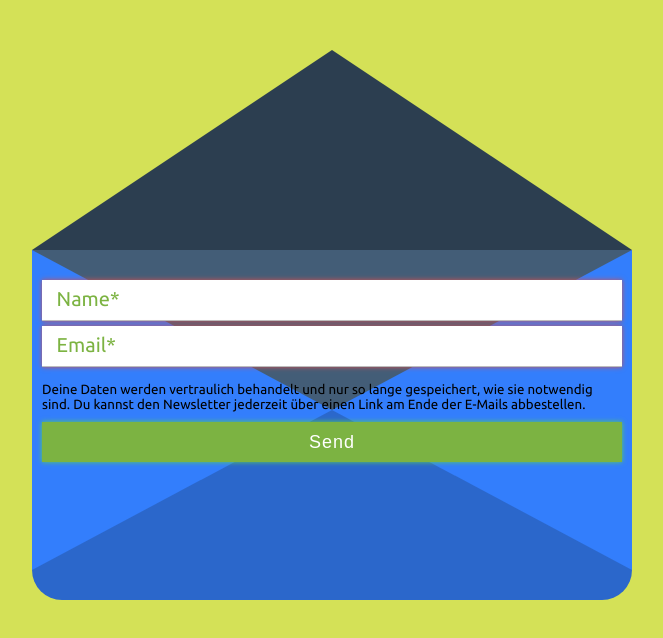
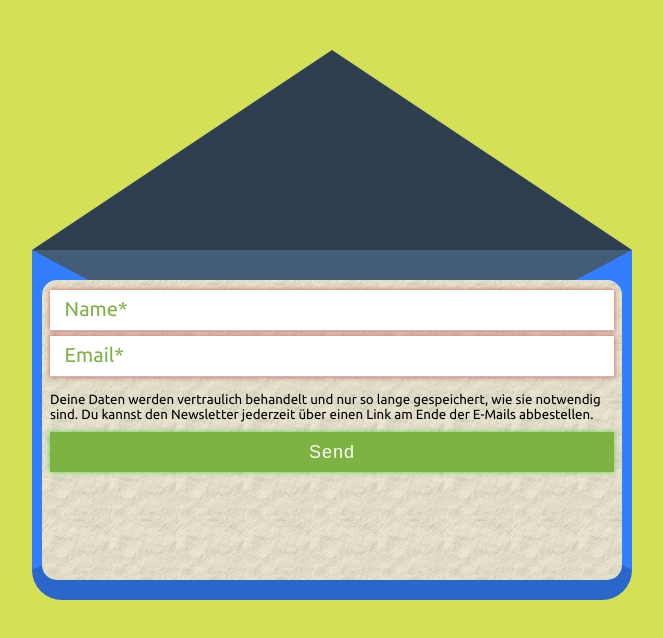
Before and after one commit to digital-scouts/mailserver, a website: page src/views/subscribe/subscribe.html in a window 1280 px wide. Both pictures are taken after a click on the element 640 px from the left and 425 px from the top of the page. Shown: the whole page, without its empty margins (308-971 px from the left). Drawn offline with nearby package versions, Linux system fonts and the light colour scheme; no server answers.

Commit message:
add paper style to subscribe

```diff
--- a/src/views/subscribe/subscribe.css
+++ b/src/views/subscribe/subscribe.css
@@ -111,7 +111,18 @@ html, body {
   transition: 1.5s;
   transition-delay: 1s;
   z-index: 350;
+  background-color: whitesmoke;
+  border-radius: 15px;
+  background: url(paper.gif);
+  background-position: left top;
+  background-repeat: repeat;
 }
+
+#subscribeForm {
+margin: 8px;
+}
+
+
 
 #name, #email, #send, .checkboxElement {
   margin: 0 0 5px 0;
@@ -125,6 +136,9 @@ html, body {
   border-bottom: 1px solid #bdbdbd;
   letter-spacing: normal;
   background-color: white;
+}
+#name{
+  margin-top: 10px;
 }
 
 #checkbox-list {
--- a/src/views/subscribe/subscribe.html
+++ b/src/views/subscribe/subscribe.html
@@ -68,8 +68,7 @@
           }
         });
         let distributors = await response.json();
-        distributors = distributors.sort((a, b) => a.index - b.index);
-        console.log(distributors); //extract JSON from the http response
+        distributors = distributors.sort((a, b) => a.index - b.index); //extract JSON from the http response
 
         for (const checkboxDataKey of distributors) {
           const label = document.createElement('label');
```
Also changed, not shown: src/views/subscribe/paper.gif (added).
